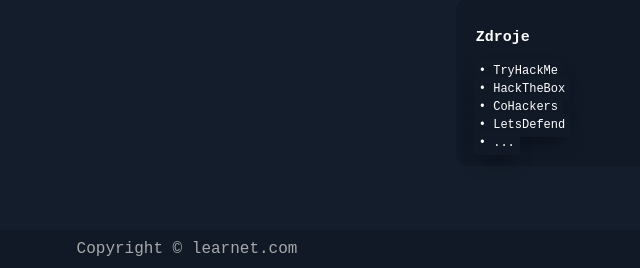
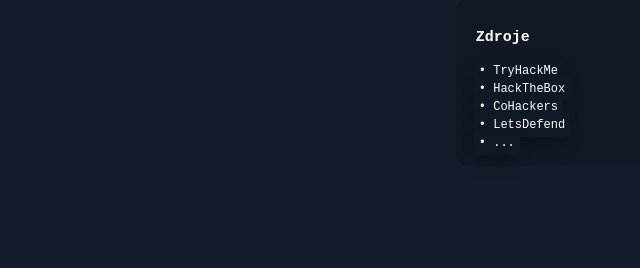
Before and after one commit to Kurk3/Learnet_light, a Flask app: page /koniec in a window 1280 px wide. Shown: the part 793-1061 px from the top of the page, without its empty margins (453-1093 px from the left). After the commit the page ends 949 px from the top, so only its background shows below. Run offline with Flask 2, Linux system fonts and the light colour scheme; some libraries are stand-ins or nearby versions.

Commit message:
Odstranenie footers

```diff
--- a/src/templates/dont_use/new_login.html
+++ b/src/templates/dont_use/new_login.html
@@ -18,7 +18,6 @@
                 <input type="password" required>
             </div>
             <button class="btn" type="submit">Login</button>
-
         </div>
     </header>
 {% endblock %}
--- a/src/templates/lectures/lectures_main.html
+++ b/src/templates/lectures/lectures_main.html
@@ -209,9 +209,7 @@
 </div>
 
 
-<footer>
-  <p class="footer_lectures">Copyright &copy; learnet.com</p>
-</footer>
+
 
 </body>
 </html>
--- a/src/templates/lectures/zaver.html
+++ b/src/templates/lectures/zaver.html
@@ -83,9 +83,5 @@
     </div>
 </div>
 
-<footer>
-    <p class="footer_lectures">Copyright &copy; learnet.com</p>
-</footer>
-
 </body>
 </html>
--- a/src/templates/lectures/zdroje.html
+++ b/src/templates/lectures/zdroje.html
@@ -88,12 +88,8 @@
             <a href="/protokoly">Protokoly</a>
         </div>
     </div>
+</div>
 
 
-</div>
-
-<footer>
-  <p class="footer_lectures">Copyright &copy; learnet.com</p>
- </footer>
 </body>
 </html>
```
Also changed, not shown: src/templates/tests/test_01.html (+0 -2 lines).
